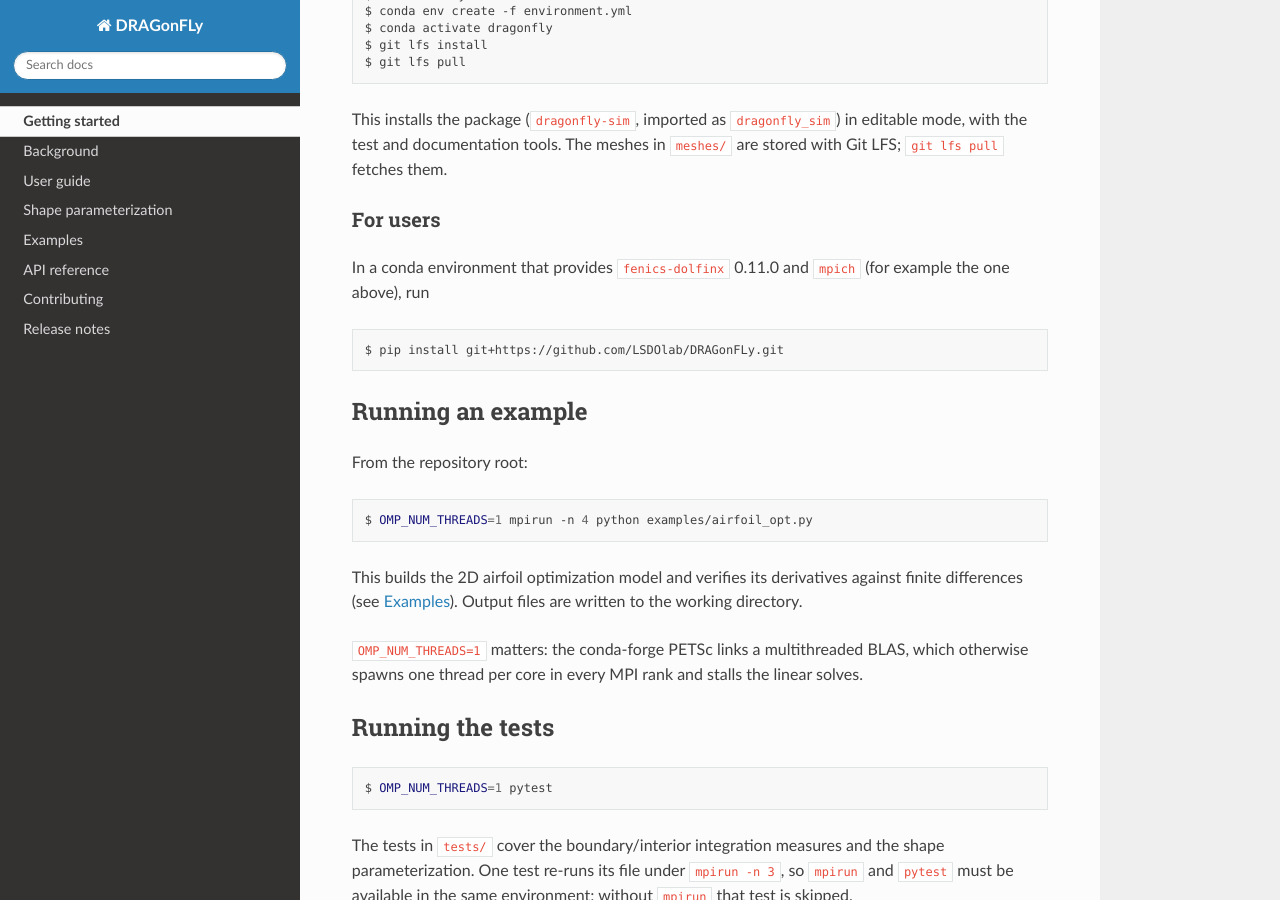
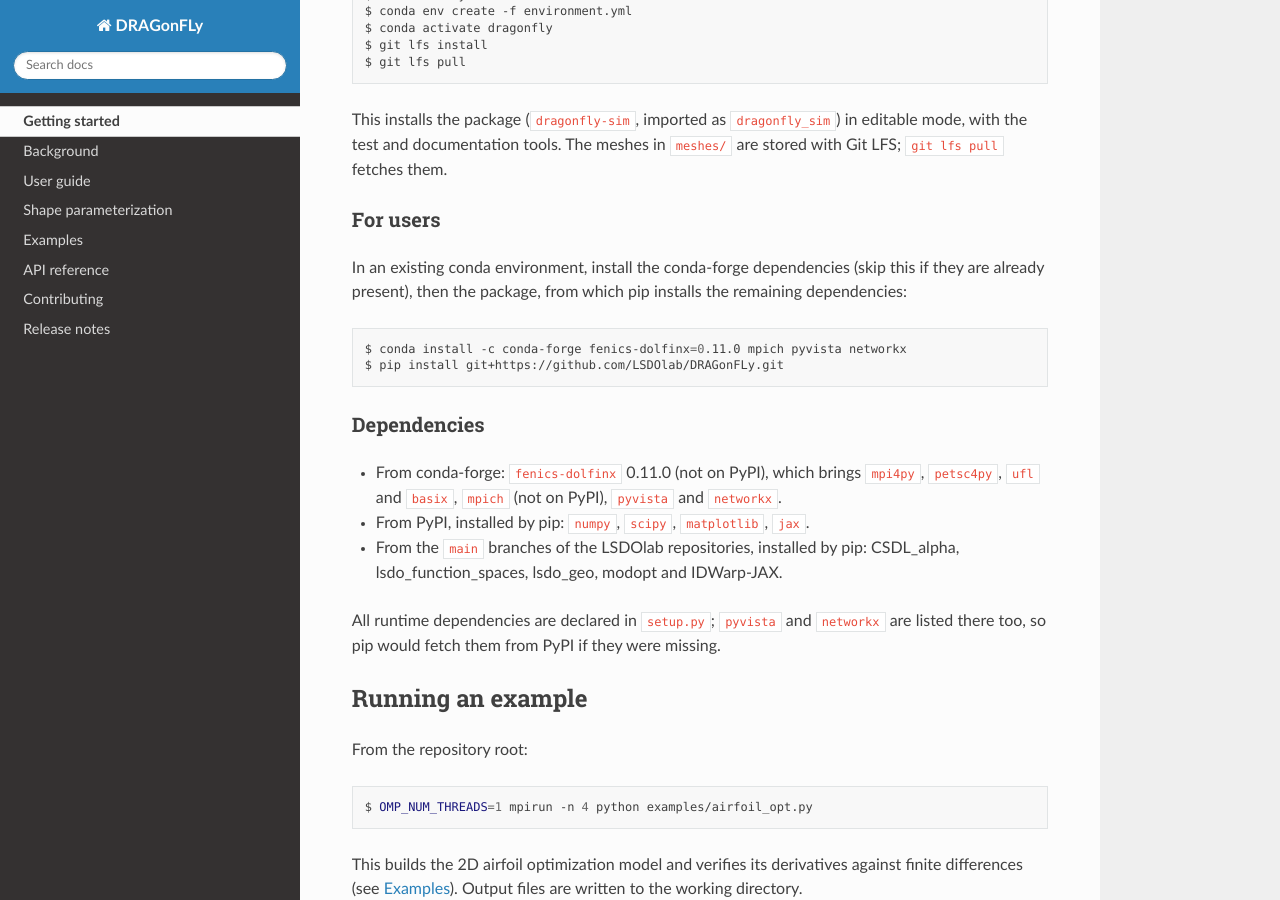
Before and after one commit to LSDOlab/DRAGonFLy, a Sphinx documentation site: the page built from docs/src/getting_started.md, in a window 1280 px wide and 900 px high, scrolled down 431 px. Built offline with Sphinx 7.4.7 and the Read the Docs theme 3.1.0, drawn with Linux system fonts in a browser that asks for light colours; pages that are not in the unit, such as notebooks, are missing from menus.

Commit message:
clarify the installation process and dependencies

````diff
--- a/docs/src/getting_started.md
+++ b/docs/src/getting_started.md
@@ -19,10 +19,22 @@ This installs the package (`dragonfly-sim`, imported as `dragonfly_sim`) in edit
 documentation tools. The meshes in `meshes/` are stored with Git LFS; `git lfs pull` fetches them.
 
 ### For users
-In a conda environment that provides `fenics-dolfinx` 0.11.0 and `mpich` (for example the one above), run
+In an existing conda environment, install the conda-forge dependencies (skip this if they are already present),
+then the package, from which pip installs the remaining dependencies:
 ```sh
+$ conda install -c conda-forge fenics-dolfinx=0.11.0 mpich pyvista networkx
 $ pip install git+https://github.com/LSDOlab/DRAGonFLy.git
 ```
+
+### Dependencies
+- From conda-forge: `fenics-dolfinx` 0.11.0 (not on PyPI), which brings `mpi4py`, `petsc4py`, `ufl` and `basix`,
+  `mpich` (not on PyPI), `pyvista` and `networkx`.
+- From PyPI, installed by pip: `numpy`, `scipy`, `matplotlib`, `jax`.
+- From the `main` branches of the LSDOlab repositories, installed by pip: CSDL_alpha, lsdo_function_spaces,
+  lsdo_geo, modopt and IDWarp-JAX.
+
+All runtime dependencies are declared in `setup.py`; `pyvista` and `networkx` are listed there too, so pip would
+fetch them from PyPI if they were missing.
 
 ## Running an example
 From the repository root:
````
Also changed, not shown: README.md (+32 -2 lines).
